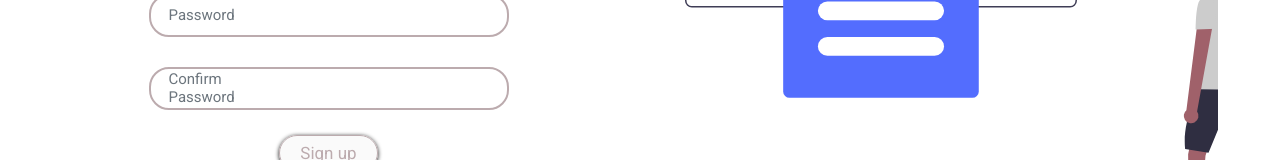
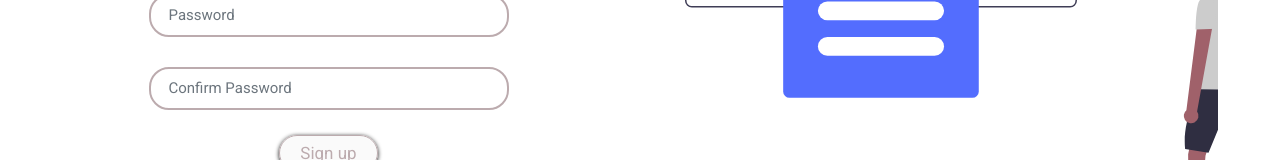
Before and after one commit to zeroboycoder/Digital-Library, a React (Create React App) app in the folder client/: page /auth/signup in a window 1280 px wide. Shown: the part 336-496 px from the top of the page. Built offline with nearby package versions, Linux system fonts and the light colour scheme.

Commit message:
Fixed labe in auth input

```diff
--- a/client/src/components/UI/AuthInput/AuthInput.js
+++ b/client/src/components/UI/AuthInput/AuthInput.js
@@ -5,7 +5,7 @@ const AuthInput = (props) => {
    let input = "";
    let classes = [];
    let errMsg = null;
-    let labelStyle = ["Input__Label"];
+   let labelStyle = [];
    // Assign the invalid border color
    if (props.invalid && props.touched) {
       classes.push("border-danger text-danger");
@@ -30,9 +30,7 @@ const AuthInput = (props) => {
                   required
                />
                {props.label && (
-                        <label className={labelStyle.join(" ")}>
-                            {props.label}
-                        </label>
+                  <label className={labelStyle.join(" ")}>{props.label}</label>
                )}
             </div>
             <div>{errMsg}</div>
@@ -50,9 +48,7 @@ const AuthInput = (props) => {
                   required
                ></textarea>
                {props.label && (
-                        <label className={labelStyle.join(" ")}>
-                            {props.label}
-                        </label>
+                  <label className={labelStyle.join(" ")}>{props.label}</label>
                )}
             </div>
             <div>{errMsg}</div>
```
Lines whose indentation alone changed are shown as unchanged.
